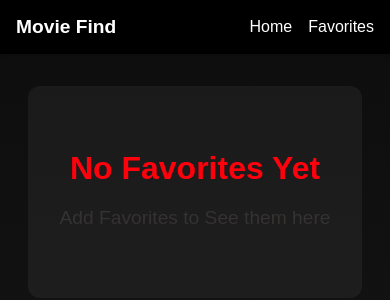
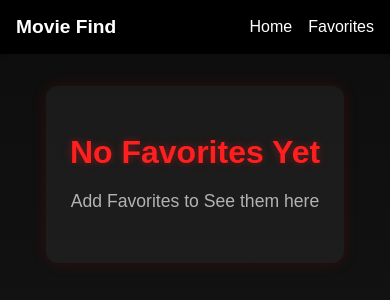
Before and after one commit to srivenkateswaran6002/Movie-Search, a React (Vite) app: page /Favourites in a window 390 px wide. Shown: the top 300 px of the page. Built offline with nearby package versions, Linux system fonts and the light colour scheme; no server answers.

Commit message:
Update Favorites.css

```diff
--- a/src/css/Favorites.css
+++ b/src/css/Favorites.css
@@ -1,4 +1,4 @@
-.favorites {
+/* .favorites {
   padding: 2rem;
   width: 100%;
   box-sizing: border-box;
@@ -31,10 +31,10 @@
   color: #353232;
   font-size: 1.2rem;
   line-height: 1.6;
-}
+} */
 
 /* Animation for new favorites being added */
-@keyframes fadeIn {
+/* @keyframes fadeIn {
   from {
     opacity: 0;
     transform: translateY(20px);
@@ -47,4 +47,96 @@
 
 .movies-grid > * {
   animation: fadeIn 0.3s ease-out forwards;
+} */
+
+
+/* ====== Favorites Page ====== */
+.favorites {
+  padding: 2rem 1rem;
+  width: 100%;
+  box-sizing: border-box;
+  min-height: 100vh;
+  background: linear-gradient(180deg, #0f0f0f 0%, #1a1a1a 100%);
+  color: #fff;
+  display: flex;
+  flex-direction: column;
+  align-items: center;
 }
+
+/* ====== Title ====== */
+.favorites h2 {
+  margin-bottom: 2rem;
+  text-align: center;
+  font-size: 2.5rem;
+  color: #e50914;
+  text-shadow: 0 0 10px rgba(229, 9, 20, 0.5);
+  font-weight: 700;
+  letter-spacing: 1px;
+}
+
+/* ====== Empty Favorites ====== */
+.favorites-empty {
+  text-align: center;
+  padding: 4rem 2rem;
+  background-color: rgba(255, 255, 255, 0.05);
+  border-radius: 12px;
+  margin: 2rem auto;
+  max-width: 600px;
+  box-shadow: 0 0 15px rgba(229, 9, 20, 0.15);
+  animation: fadeIn 0.5s ease-out forwards;
+}
+
+.favorites-empty h2 {
+  margin-bottom: 1rem;
+  font-size: 2rem;
+  color: #ff1f1f;
+  text-shadow: 0 0 8px rgba(255, 31, 31, 0.4);
+}
+
+.favorites-empty p {
+  color: #b3b3b3;
+  font-size: 1.1rem;
+  line-height: 1.6;
+}
+
+/* ====== Movie Grid ====== */
+.movie-grid {
+  display: grid;
+  grid-template-columns: repeat(auto-fit, minmax(200px, 1fr));
+  gap: 1.5rem;
+  padding: 1rem;
+  width: 100%;
+  box-sizing: border-box;
+  place-items: center;
+}
+
+.movie-grid > * {
+  animation: fadeIn 0.3s ease-out forwards;
+}
+
+/* ====== Fade-in Animation ====== */
+@keyframes fadeIn {
+  from {
+    opacity: 0;
+    transform: translateY(20px);
+  }
+  to {
+    opacity: 1;
+    transform: translateY(0);
+  }
+}
+
+/* ====== Responsive Adjustments ====== */
+@media (max-width: 500px) {
+  .favorites {
+    padding: 1.5rem 1rem;
+  }
+
+  .favorites h2 {
+    font-size: 2rem;
+  }
+
+  .favorites-empty {
+    padding: 3rem 1.5rem;
+  }
+}
```
